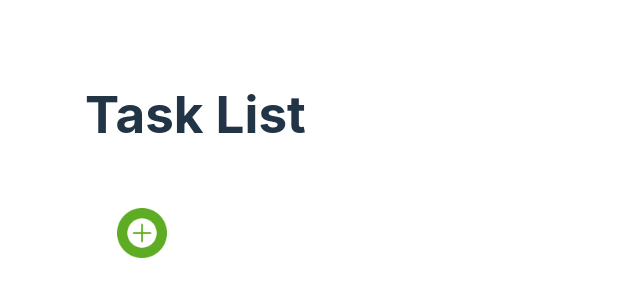
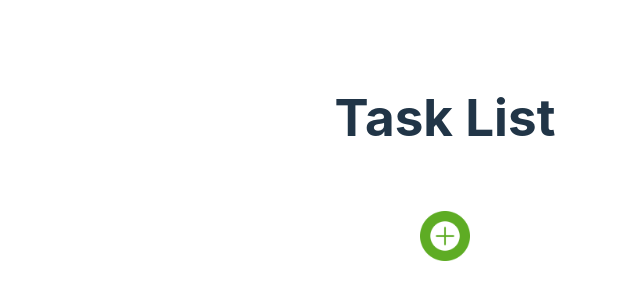
Before and after one commit to SimonGHTang/to-do-list-app, a React (Vite) app: page / in a window 1280 px wide. Shown: the part 226-526 px from the top of the page, without its empty margins (195-835 px from the left). Built offline with nearby package versions, Linux system fonts and the light colour scheme.

Commit message:
with '#' will be ignored, and an empty message aborts the commit. css changes, file name consistency

```diff
--- a/package.json
+++ b/package.json
@@ -17,8 +17,8 @@
     "@types/react": "^18.2.15",
     "@types/react-dom": "^18.2.7",
     "@vitejs/plugin-react": "^4.0.3",
-    "eslint": "^8.45.0",
-    "eslint-plugin-react": "^7.33.2",
+    "eslint": "^8.57.0",
+    "eslint-plugin-react": "^7.34.1",
     "eslint-plugin-react-hooks": "^4.6.0",
     "eslint-plugin-react-refresh": "^0.4.3",
     "vite": "^4.4.5"
--- a/src/TaskDescDisplay.jsx
+++ b/src/components/TaskComponents/task-desc-display.jsx
@@ -1,8 +1,8 @@
-import editIcon from './assets/pencil.png'
+import editIcon from '../../assets/pencil.png'
 
 const TaskDescDisplay = ({ handleClick, description }) => (
   <>
-    <span onClick={handleClick}>{description}</span>
+    <p className='task-desc-text' onClick={handleClick}>{description}</p>
     <img className='icon' onClick={handleClick} src={editIcon}/>
   </>
 )
--- a/src/TaskDescEdit.jsx
+++ b/src/components/TaskComponents/task-desc-edit.jsx
@@ -1,4 +1,4 @@
-import saveIcon from "./assets/save.png";
+import saveIcon from "../../assets/save.png";
 
 const TaskDescEdit = ({ taskId, onTaskDescriptionChange, onEditEditModeUpdate, description }) => {
 
--- a/src/TaskRow.jsx
+++ b/src/components/TaskComponents/task-row.jsx
@@ -1,9 +1,9 @@
 import { useState } from "react";
-import TaskDescDisplay from "./TaskDescDisplay.jsx";
-import TaskDescEdit from "./TaskDescEdit.jsx";
-import deleteIcon from "./assets/delete.png";
-import checkedIcon from "./assets/checked.png";
-import timeIcon from "./assets/time.png";
+import TaskDescDisplay from "./task-desc-display.jsx";
+import TaskDescEdit from "./task-desc-edit.jsx";
+import deleteIcon from "../../assets/delete.png";
+import checkedIcon from "../../assets/checked.png";
+import timeIcon from "../../assets/time.png";
 
 const TaskRow = ({ task, onTaskCompleteChange, onTaskDescriptionChange, onTaskDelete }) => {
 
@@ -18,15 +18,17 @@ const TaskRow = ({ task, onTaskCompleteChange, onTaskDescriptionChange, onTaskDe
 
   return (
     <div className="task-row">
-      <div className="icon">{order}</div>
-      <div className="icon">
-        {
-          completed
-            ? <img className="icon" src={checkedIcon} onClick={() => onTaskCompleteChange(taskId)} />
-            : <img className="icon" src={timeIcon} onClick={() => onTaskCompleteChange(taskId)} />
-        }
-      </div>
-      <div className="desc-display">
+      <div ><p className="icon">{order}</p></div>
+      {
+        completed
+          ? <button onClick={() => onTaskCompleteChange(taskId)}>
+            <img className="icon" src={checkedIcon} />
+          </button>
+          : <button onClick={() => onTaskCompleteChange(taskId)}>
+            <img className="icon" src={timeIcon} />
+          </button>
+      }
+      <div className="task-desc">
         {
           isEditing
             ? <TaskDescEdit
@@ -42,11 +44,14 @@ const TaskRow = ({ task, onTaskCompleteChange, onTaskDescriptionChange, onTaskDe
         }
       </div>
       <div>
-        <img
+        <button
           className="icon"
-          src={deleteIcon}
           onClick={handleTaskDelete}
-        />
+        >
+          <img
+            src={deleteIcon}
+          />
+        </button>
       </div>
     </div>
   );
--- a/src/components/todo-footer.jsx
+++ b/src/components/todo-footer.jsx
@@ -1,7 +1,7 @@
 import plusIcon from "../assets/plus.png";
 
 const TodoFooter = ({ onAddNewTask }) => (
-  <div>
+  <div className="footer">
     <img className="plus-icon" onClick={onAddNewTask} src={plusIcon} />
   </div>
 )
--- a/src/components/todo-header.jsx
+++ b/src/components/todo-header.jsx
@@ -1,5 +1,5 @@
 const TodoHeader = ({ title }) => (
-  <div>
+  <div className="title-container">
     <h1>{title}</h1>
   </div>
 )
--- a/src/components/todo-item-list.jsx
+++ b/src/components/todo-item-list.jsx
@@ -1,4 +1,4 @@
-import TaskRow from "../TaskRow.jsx";
+import TaskRow from "./TaskComponents/task-row";
 
 const TodoItemList = ({ taskList, ...rest }) => (
   <div>
--- a/src/index.css
+++ b/src/index.css
@@ -29,13 +29,14 @@ h1 {
 }
 
 button {
-  border-radius: 8px;
-  border: 1px solid transparent;
-  padding: 0.6em 1.2em;
+	margin: 0px;
+  border-radius: 0px;
+  border: 0px;
+  padding: 0;
   font-size: 1em;
   font-weight: 500;
   font-family: inherit;
-  background-color: #1a1a1a;
+  background-color: inherit;
   cursor: pointer;
   transition: border-color 0.25s;
 }
@@ -45,6 +46,10 @@ button:hover {
 button:focus,
 button:focus-visible {
   outline: 4px auto -webkit-focus-ring-color;
+}
+
+img {
+	margin: 0px;
 }
 
 @media (prefers-color-scheme: light) {
@@ -73,6 +78,7 @@ body {
 }
 
 .container {
+  display: flex;
   flex-direction: column;
   justify-content: space-evenly;
   width: 720px;
@@ -82,21 +88,46 @@ body {
   border-color: white;
 }
 
+.title-container {
+  display: flex;
+  justify-content: center;
+}
+
 .task-row {
   display: flex;
 }
 
-.task-row > * {
-  margin: 0.5em;
+.task-desc {
+	display: flex;
+	width: 100%;
 }
 
 .input {
   font-size: 1.5em;
 }
 
+.task-desc-text {
+  display: flex;
+  flex-direction: column;
+  justify-content: space-evenly;
+  margin: 0.5em;
+}
+
+.icon-container {
+  display: flex;
+}
+
 .icon {
+  display: flex;
+  justify-content: center;
   width: 30px;
   height: 30px;
+  margin: 0.5em;
+}
+
+.footer {
+  display: flex;
+  justify-content: center;
 }
 
 .plus-icon {
```
Also changed, not shown: src/App.jsx (+4 -4 lines), .eslintrc.cjs, 1 other file (tests, documents, lock files or other folders).
